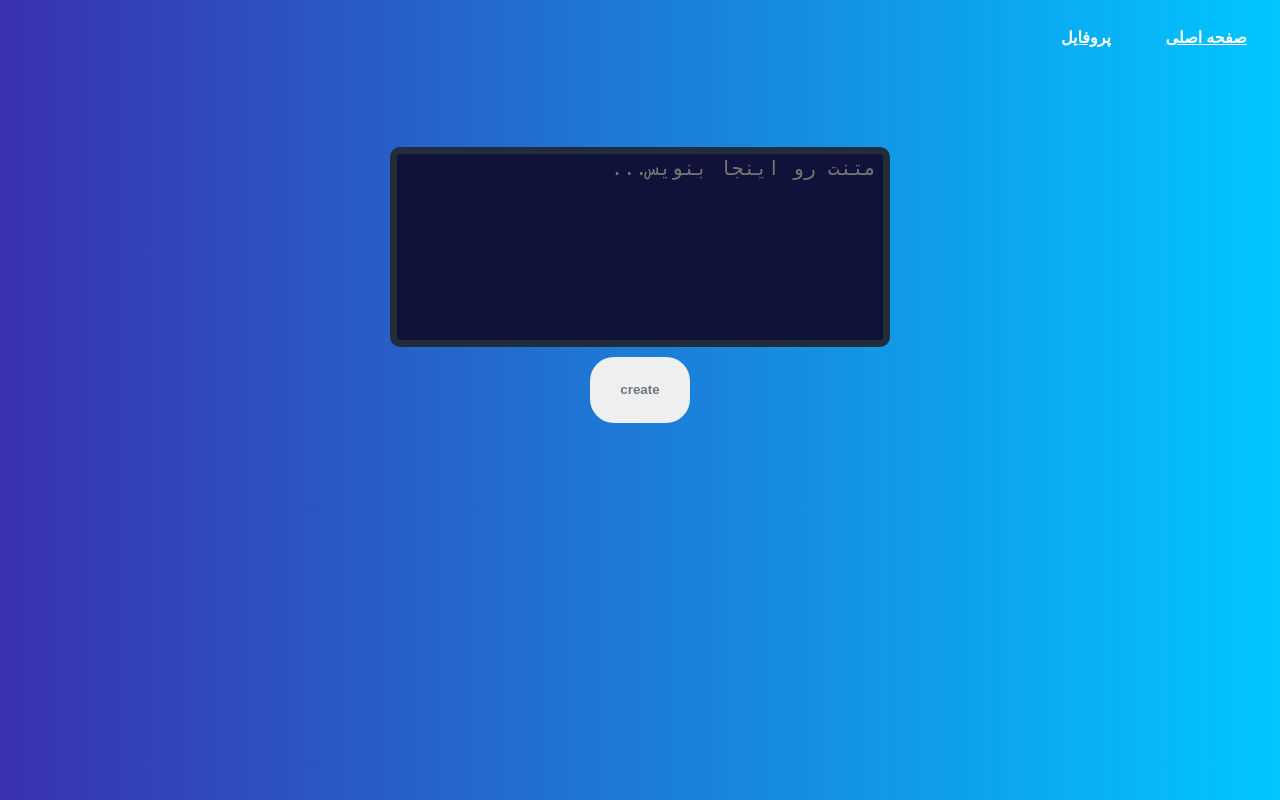
After one commit to sajaddadgar/Call-of-Typing, a Django app: page /type/create/ in a window 1280 px wide. The commit adds this page. Run offline with Django 3.2, Linux system fonts and the light colour scheme.

Commit message:
Add 'create type content by user' feature

```diff
--- a/call_of_typing/call_of_typing/settings.py
+++ b/call_of_typing/call_of_typing/settings.py
@@ -54,7 +54,7 @@ DATABASES = {
         'ENGINE': 'django.db.backends.mysql',
         'NAME': 'cot',
         'USER': 'root',
-        'PASSWORD': 'mmm1298',
+        'PASSWORD': 'java123',
         'HOST': 'localhost',
         'PORT': '3306',
     }
--- /dev/null
+++ b/call_of_typing/static/css/add_new_text.css
@@ -0,0 +1,48 @@
+body {
+    padding-top: 20px;
+    font-family: Roboto, sans-serif;
+    text-align: center;
+    background: #fff;
+    color: #222;
+    background: -webkit-linear-gradient(left, #3931af, #00c6ff);
+    padding-bottom: 40px;
+}
+
+.newText{
+    margin:0 auto;
+    margin-top: 100px;
+    width: 500px;
+    height: 200px;
+    border: 7px #212e3a solid;
+    border-radius: 10px;
+    color: white;
+    resize: none;
+    background-color: #10123a;
+}
+
+.profile-edit-btn {
+    border: none;
+    border-radius: 1.5rem;
+    width: 70%;
+    padding: 2%;
+    font-weight: 600;
+    color: #6c757d;
+    cursor: pointer;
+}
+
+textarea::placeholder{
+    margin-right: 5px;
+    text-align: right;
+    font-size: 20px;
+}
+
+.profile-edit-btn {
+    margin-top: 10px;
+    border: none;
+    border-radius: 1.5rem;
+    width: 100px;
+    padding: 2%;
+    font-weight: 600;
+    color: #6c757d;
+    cursor: pointer;
+}
--- /dev/null
+++ b/call_of_typing/templates/type/create.html
@@ -0,0 +1,25 @@
+{% load static %}
+<html lang="en">
+<head>
+    <meta charset="UTF-8">
+    <title>ایجاد تست</title>
+    <link rel="stylesheet" href="../../static/css/add_new_text.css"/>
+</head>
+<body>
+<header>
+    <div align="right">
+        <a class="profile-edit-btn" href="{% url 'type:home' %}" style="color: white">صفحه اصلی</a>
+        {% csrf_token %}
+        <a class="profile-edit-btn" href="{% url 'type:profile'%}" style="color: white">پروفایل</a>
+    </div>
+
+</header>
+<form action="{% url 'type:add_new_text' %}" method="post">
+    {% csrf_token %}
+    <textarea class="newText" name="content" rows="10" cols="33" placeholder="...متنت رو اینجا بنویس"></textarea>
+    <br/>
+
+    <input class="profile-edit-btn" type="submit" value="create"/>
+</form>
+</body>
+</html>
--- a/call_of_typing/type/models.py
+++ b/call_of_typing/type/models.py
@@ -26,3 +26,6 @@ class OrdinaryText(models.Model):
     content = models.CharField(max_length=1000, null=True)
     creation_date = models.DateField(auto_now=True)
     user = models.ForeignKey(User, blank=True, null=True, on_delete=models.CASCADE)
+
+    def __str__(self):
+        return self.content
--- a/call_of_typing/type/urls.py
+++ b/call_of_typing/type/urls.py
@@ -17,7 +17,10 @@ urlpatterns = [
     path('accounts/authentication/', views.user_auth, name='user_auth'),
     path('accounts/signin/', views.signin, name='signin'),
     path('accounts/change_image/', views.change_image, name='change_image'),
+
     path('type/change_max_point', views.change_max_point, name='change_max_point'),
     path('type/normal/', views.ord_type, name='ord_type'),
+    path('type/create/', views.createTextType, name='createTextType'),
+    path('type/add_new_text/', views.add_new_text, name='add_new_text'),
 
 ]
--- a/call_of_typing/type/views.py
+++ b/call_of_typing/type/views.py
@@ -4,9 +4,10 @@ from django.http import HttpResponseRedirect
 from django.urls import reverse
 from django.contrib.auth import logout, authenticate, login
 from .form import ProfileForm
-from .models import Profile
+from .models import Profile, OrdinaryText
 from passlib.hash import django_pbkdf2_sha256 as handler
 from django.contrib.auth.models import User
+from django.utils import timezone
 
 # Get authenticated user: request.user
 # Get profile of user: request.user.profile.max_point
@@ -152,3 +153,13 @@ def change_max_point(request):
 
     current_user.save()
     return redirect('/')
+
+
+def createTextType(request):
+    return render(request, 'type/create.html')
+
+
+def add_new_text(request):
+    if request.method == 'POST':
+        OrdinaryText.objects.create(content=request.POST['content'], user=request.user)
+        return redirect('type:createTextType')
```
Also changed, not shown: call_of_typing/templates/registration/profile.html (+4 -3 lines).
